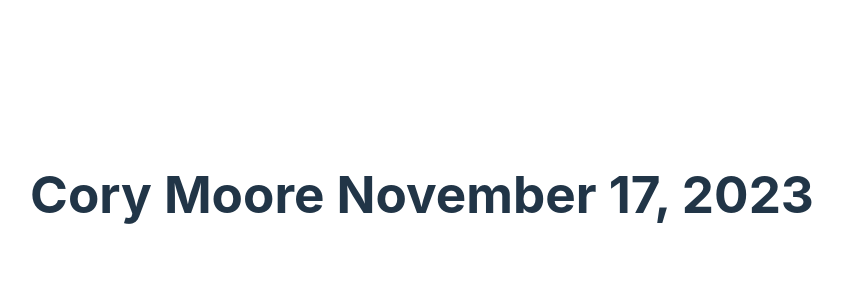
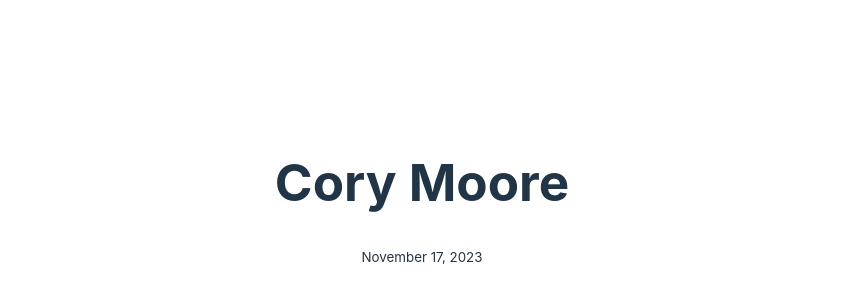
Before and after one commit to pelachile/corymoore, a React (Vite) app: page / in a window 1280 px wide. Shown: the part 206-506 px from the top of the page, without its empty margins (218-1061 px from the left). Built offline with nearby package versions, Linux system fonts and the light colour scheme.

Commit message:
testing deployment script

```diff
--- a/src/App.jsx
+++ b/src/App.jsx
@@ -3,7 +3,8 @@ import "./App.css";
 function App() {
   return (
     <>
-      <h1>Cory Moore November 17, 2023</h1>
+      <h1>Cory Moore</h1>
+      <small>November 17, 2023</small>
     </>
   );
 }
```
Also changed, not shown: 3 other files (tests, documents, lock files or other folders).
